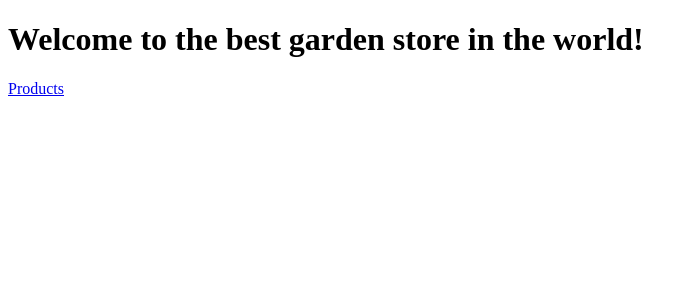
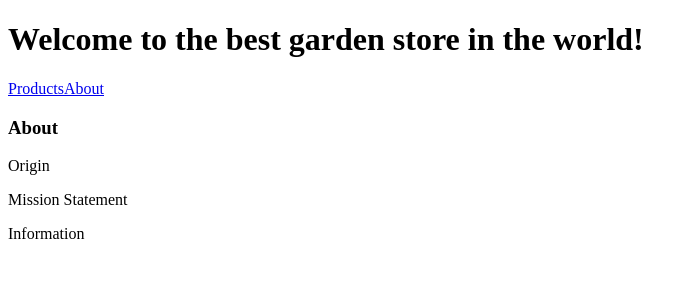
Before and after one commit to lawmil/front-end-guys, an Angular app in the folder garden-tools/: page /about in a window 1280 px wide. Before the commit this address led to /. Shown: the top 300 px of the page, without its empty margins (0-696 px from the left). Built offline with nearby package versions, Linux system fonts and the light colour scheme.

Commit message:
update About

```diff
--- a/garden-tools/src/app/about/about.component.html
+++ b/garden-tools/src/app/about/about.component.html
@@ -1,3 +1,6 @@
-<div>
-    <router-outlet>About</router-outlet>
+<h3>About</h3>
+<div id="about-container">
+    <p>Origin</p>
+    <p>Mission Statement</p>
+    <p>Information</p>
 </div>
--- a/garden-tools/src/app/app-routing.module.ts
+++ b/garden-tools/src/app/app-routing.module.ts
@@ -1,9 +1,11 @@
 import { NgModule } from '@angular/core';
 import {RouterModule, Routes} from '@angular/router';
 import {ProductsComponent} from './products/products.component';
+import { AboutComponent } from './about/about.component';
 
 const routes: Routes = [
-  {path: 'products', component: ProductsComponent}
+  {path: 'products', component: ProductsComponent},
+  {path: 'about', component: AboutComponent}
 ];
 
 @NgModule({
--- a/garden-tools/src/app/app.component.html
+++ b/garden-tools/src/app/app.component.html
@@ -2,5 +2,6 @@
 <h1>Welcome to the best garden store in the world!</h1>
 <nav>
     <a routerLink="/products">Products</a>
+    <a routerLink="/about">About</a>
 </nav>
 <router-outlet></router-outlet>
```
